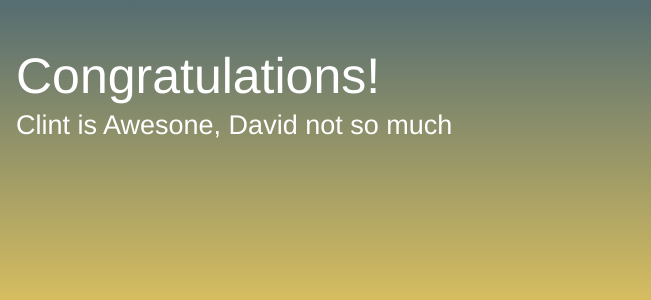
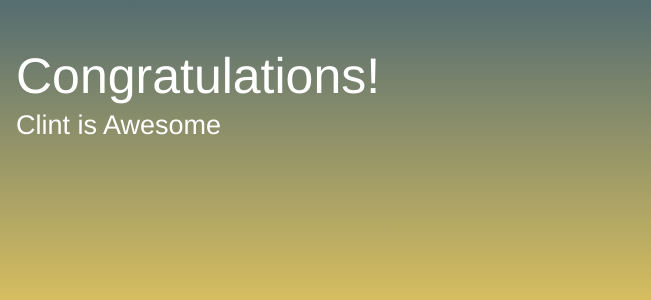
Before and after one commit to awsclint/shared, a website: page public/index.html in a window 1280 px wide. Shown: the part 234-534 px from the top of the page, 629-1280 px from the left. Drawn offline with Linux system fonts and the light colour scheme.

Commit message:
Update index.html

```diff
--- a/public/index.html
+++ b/public/index.html
@@ -59,7 +59,7 @@
             <a class="twitter-link" href="http://twitter.com/home/?status=I just hosted a website on AWS!"><img src="img/tweet.svg" /></a>
             <div class="text">
                 <h1>Congratulations!</h1>
-                <h2>Clint is Awesone, David not so much</h2>
+                <h2>Clint is Awesome</h2>
             </div>
         </div>
     </div>
```
